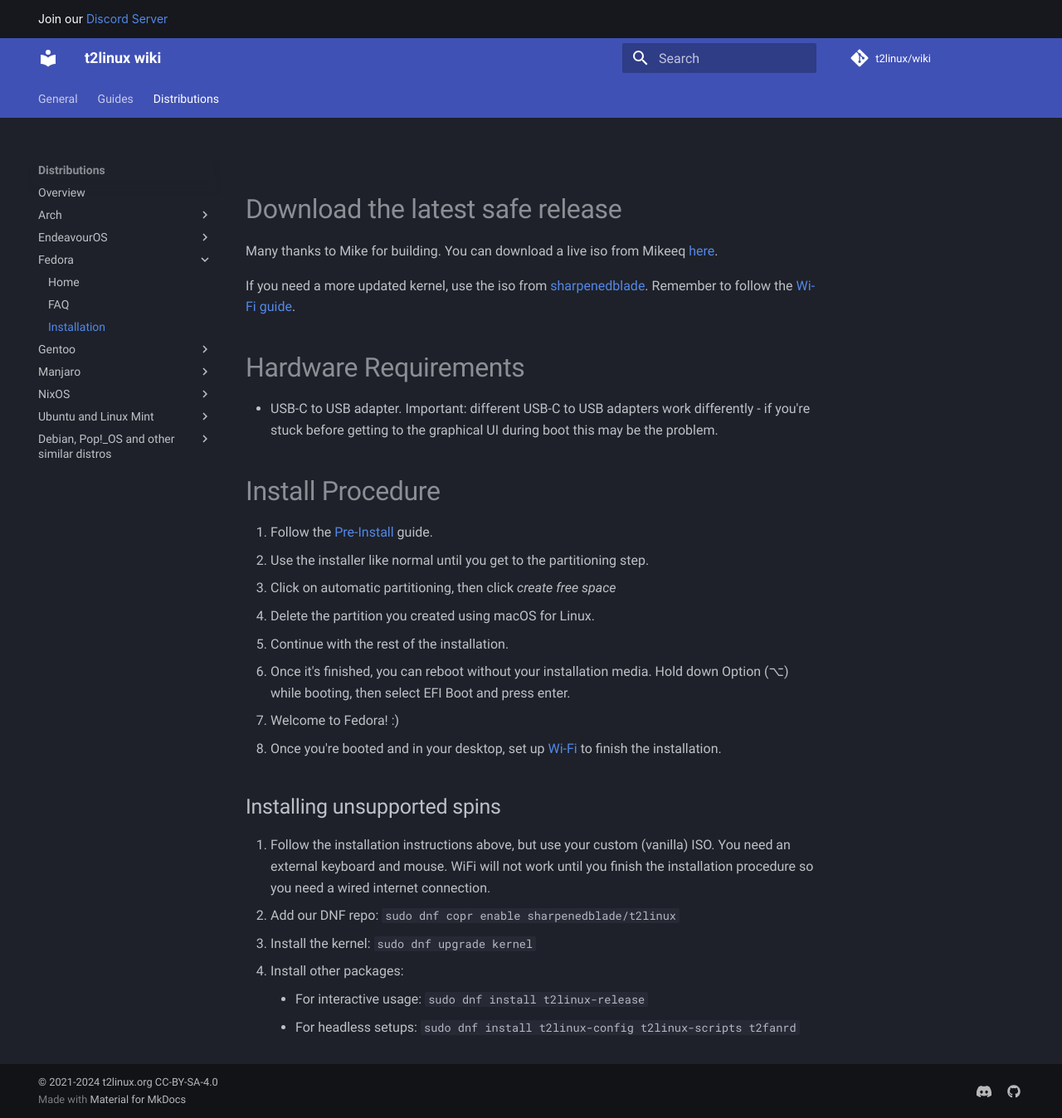
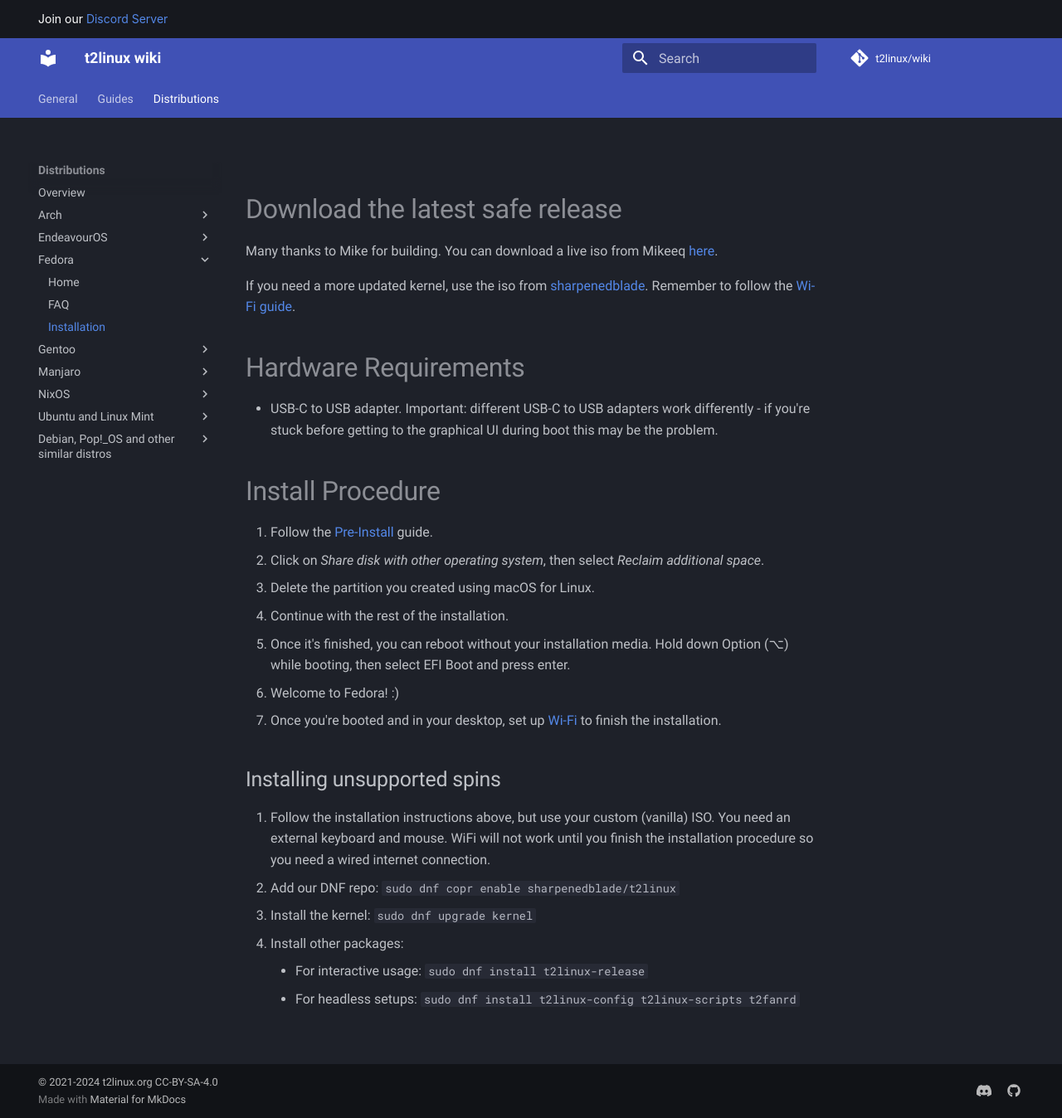
Before and after one commit to t2linux/wiki, an MkDocs documentation site: the page built from docs/distributions/fedora/installation.md, in a window 1280 px wide and 1348 px high. Shown: the whole window at 83% size. Built offline with MkDocs 1.6.1 and Material for MkDocs 9.7.7, drawn with Linux system fonts in a browser that asks for light colours; comment, search, counter and statistics services are not loaded.

Commit message:
Update fedora docs for the new f42 installer

```diff
--- a/docs/distributions/fedora/installation.md
+++ b/docs/distributions/fedora/installation.md
@@ -11,13 +11,12 @@ If you need a more updated kernel, use the iso from [sharpenedblade](https://git
 # Install Procedure
 
 1. Follow the [Pre-Install](https://wiki.t2linux.org/guides/preinstall) guide.
-2. Use the installer like normal until you get to the partitioning step.
-3. Click on automatic partitioning, then click *create free space*
-4. Delete the partition you created using macOS for Linux.
-5. Continue with the rest of the installation.
-6. Once it's finished, you can reboot without your installation media. Hold down Option (⌥) while booting, then select EFI Boot and press enter.
-7. Welcome to Fedora! :)
-8. Once you're booted and in your desktop, set up [Wi-Fi](https://wiki.t2linux.org/guides/wifi-bluetooth/) to finish the installation.
+2. Click on *Share disk with other operating system*, then select *Reclaim additional space*.
+3. Delete the partition you created using macOS for Linux.
+4. Continue with the rest of the installation.
+5. Once it's finished, you can reboot without your installation media. Hold down Option (⌥) while booting, then select EFI Boot and press enter.
+6. Welcome to Fedora! :)
+7. Once you're booted and in your desktop, set up [Wi-Fi](https://wiki.t2linux.org/guides/wifi-bluetooth/) to finish the installation.
 
 ## Installing unsupported spins
 
```
